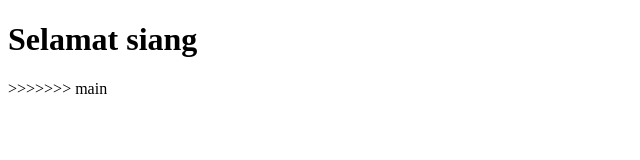
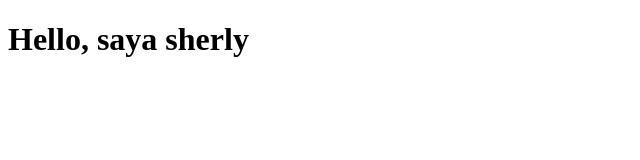
Before and after one commit to Sherlyamelia/project1, a plain HTML site: page login.html in a window 1280 px wide. Shown: the whole page, without its empty margins (0-640 px from the left). Drawn offline with Linux system fonts and the light colour scheme.

Commit message:
solusi konflik

```diff
--- a/login.html
+++ b/login.html
@@ -1,10 +1,9 @@
 <!DOCTYPE html>
 <html>
 <head>
-    <title>login</title>
+    <title>Hello, saya sherly</title>
 </head>
 <body>
-    <h1>Selamat siang</h1>
->>>>>>> main
+    <h1>Hello, saya sherly</h1>
 </body>
 </html>
```
